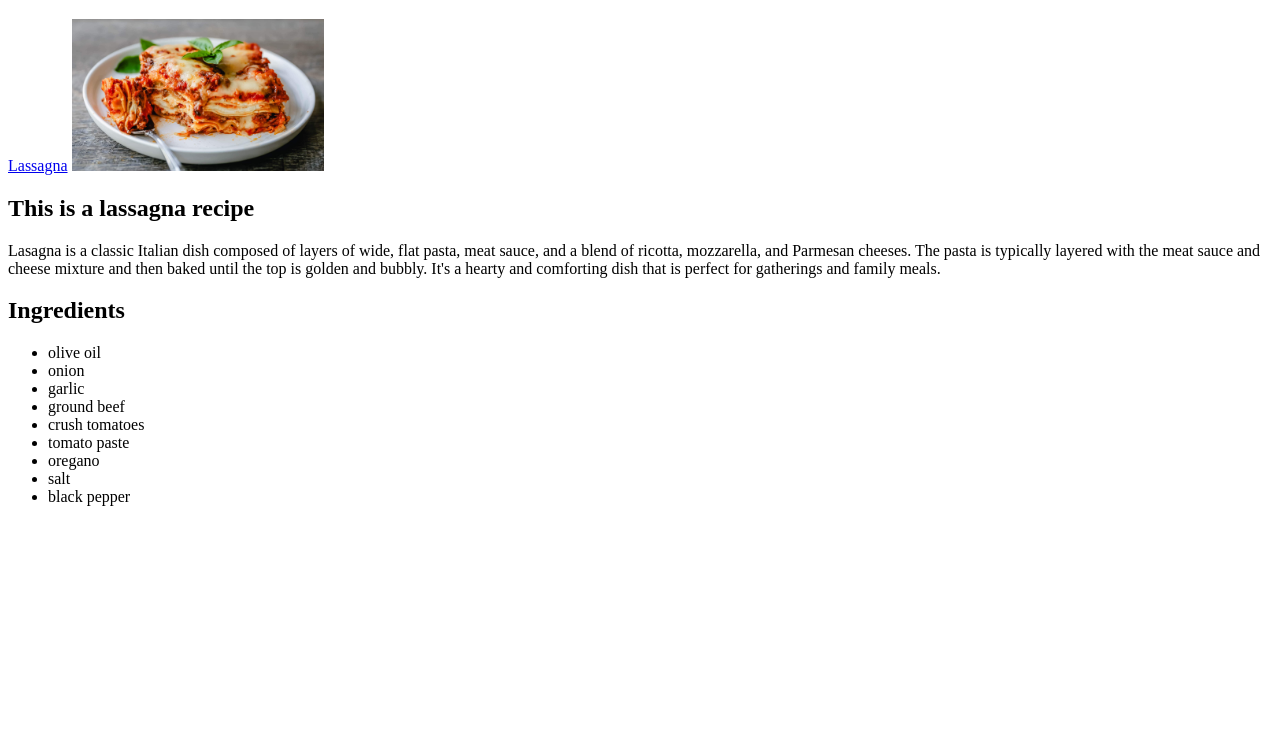
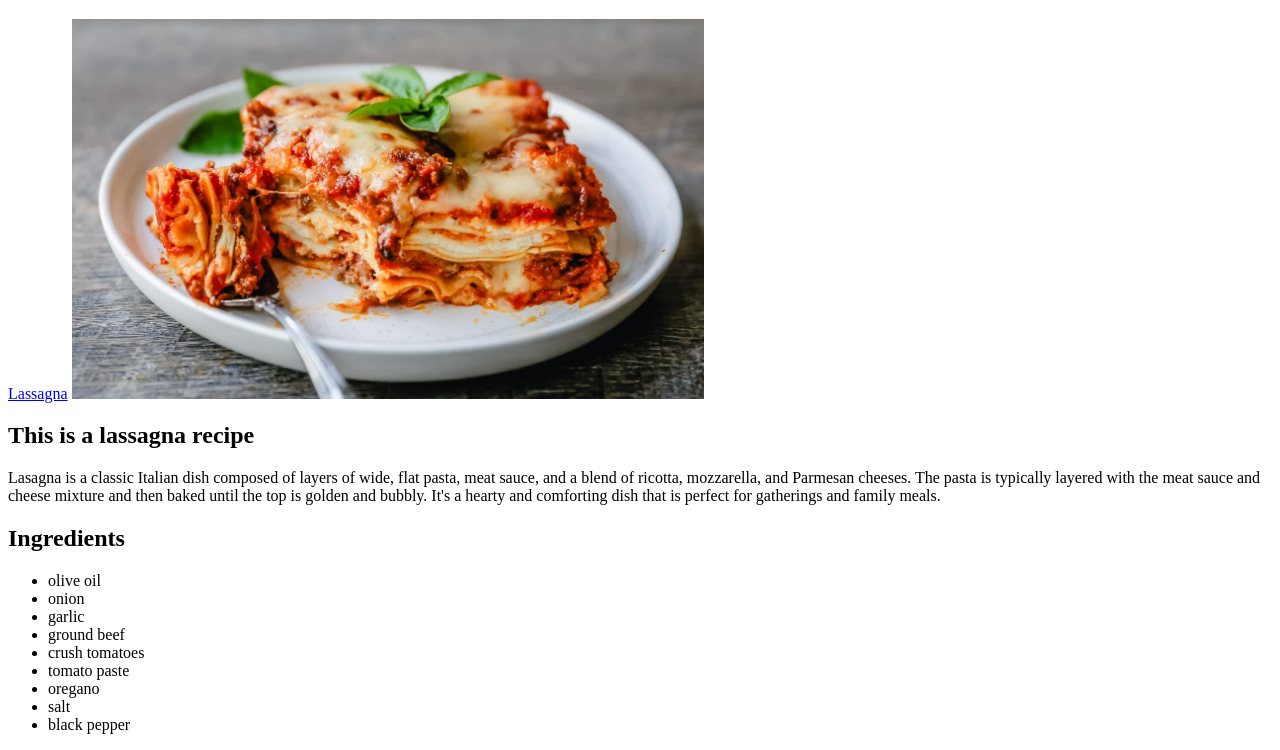
Before and after one commit to shen1802/alien-invasion, a plain HTML site: page index.html in a window 1280 px wide. Shown: the part 61-811 px from the top of the page. Drawn offline with Linux system fonts and the light colour scheme.

Commit message:
changed image size

```diff
--- a/index.html
+++ b/index.html
@@ -8,7 +8,7 @@
 <body>
     <h1>Odin Recipes</h1>
     <a href="recipes/lassagna.html">Lassagna</a>
-    <img src="./images/lassagna.jpg" width="20%" height="15%">
+    <img src="./images/lassagna.jpg" width="50%" height="40%">
     <h2>This is a lassagna recipe</h2>
     <p> Lasagna is a classic Italian dish composed of layers of wide, flat pasta, meat sauce, and a blend of ricotta, mozzarella,
         and Parmesan cheeses. The pasta is typically layered with the meat sauce and cheese mixture and then baked until the top
```
